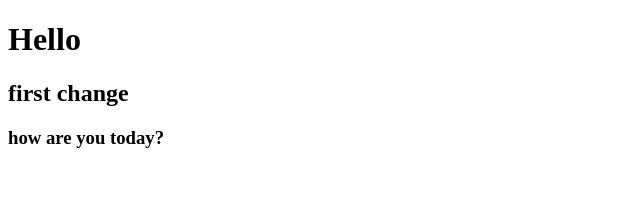
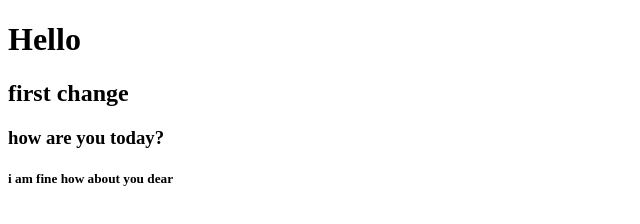
Before and after one commit to Sreerag-K-P/datewithgit, a plain HTML site: page index.html in a window 1280 px wide. Shown: the whole page, without its empty margins (0-640 px from the left). Drawn offline with Linux system fonts and the light colour scheme.

Commit message:
positive answer i am fine added

```diff
--- a/index.html
+++ b/index.html
@@ -11,6 +11,7 @@
     <h1>Hello</h1>
     <h2>first change</h2>
     <h3>how are you today?</h3>
+    <h5>i am fine how about you dear</h5>
 </body>
 
 </html>
```
